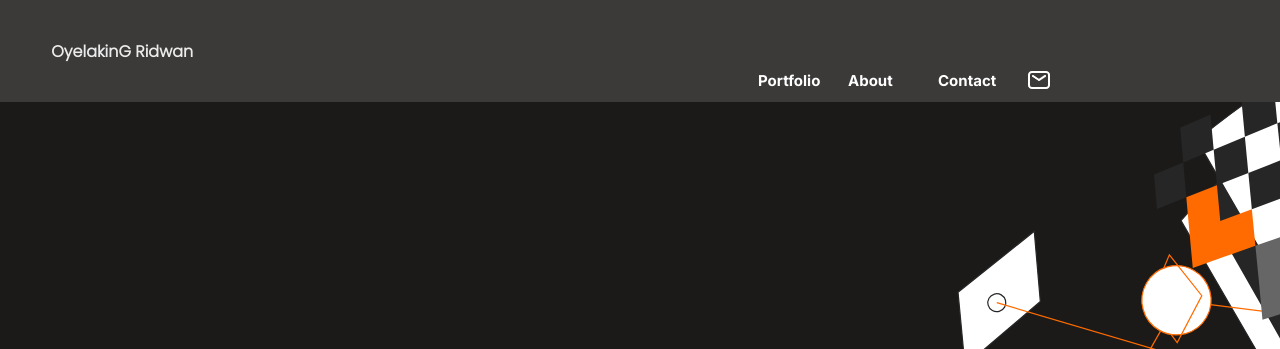
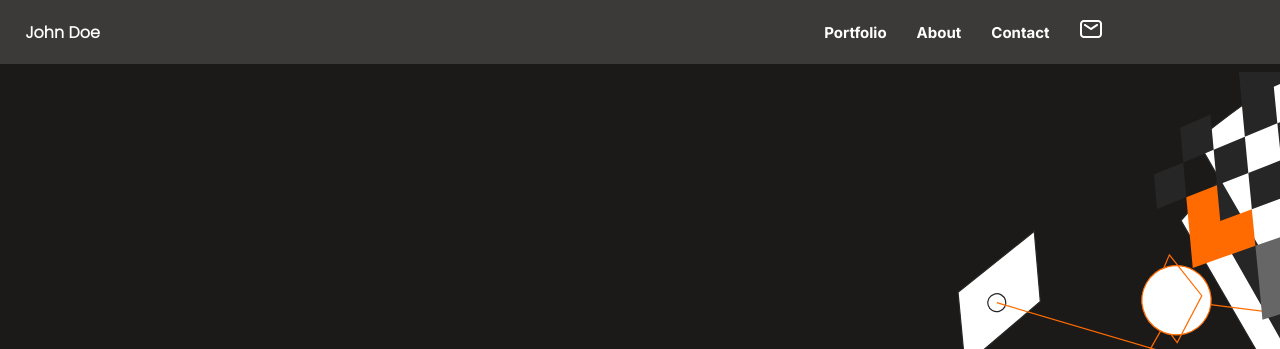
Before and after one commit to oyelakinG9/my_portfolio, a website: page index.html in a window 1280 px wide. Shown: the top 349 px of the page. Drawn offline with Linux system fonts and the light colour scheme.

Commit message:
Revert "Add mobile menu"

```diff
--- a/css/my_portfolio.css
+++ b/css/my_portfolio.css
@@ -43,19 +43,14 @@ body {
   position: absolute;
 }
 
-.nav-link-border {
-  border-bottom: 1px solid #6f6c6b;
-}
-
 header {
   display: flex;
   justify-content: space-between;
+  position: relative;
   width: 100%;
   background: #3c3a39;
   height: 4em;
-  padding: 7%;
-  position: fixed;
-  z-index: 1;
+  padding: 10%;
 }
 
 .logo {
@@ -63,137 +58,14 @@ header {
 }
 
 .logo-link {
-  color: #fff;
+  color: white;
   text-decoration: none;
   font-weight: bold;
-  opacity: 0.9;
-}
-
-.logo-link:hover {
-  color: #fff;
-  opacity: 1;
-  margin-top: -5px;
-  animation: logocolor 9s 1 linear;
-  font-size: 20px;
-}
-
-@keyframes logocolor {
-  100% {
-    filter: hue-rotate(360deg);
-    text-shadow: none;
-  }
-
-  0% {
-    filter: hue-rotate(0deg);
-    text-shadow: 0 0 10px #f55800, 0 0 1px #f55800, 0 0 10px #f55800, 0 0 20px #f55800, 0 0 30px #f55800, 0 0 40px #f55800;
-  }
-}
-
-.navbar {
-  width: 100%;
-  height: 100%;
-  background: #3c3a39;
-  position: fixed;
-  right: 100%;
-  display: flex;
-  justify-content: center;
-  align-items: center;
-  border-radius: 0;
-  transition: right cubic-bezier(1, 0, 0, 1);
-}
-
-.hamburger-menu {
-  width: 20px;
-  height: 16px;
-  background: #3c3a39;
-  position: fixed;
-  top: 25px;
-  right: 20px;
-  cursor: pointer;
-  display: flex;
-  flex-direction: column;
-  justify-content: space-between;
-}
-
-.line {
-  width: 100%;
-  height: 3px;
-  border: 2px solid #acb7c3;
-  transition: all 0.8s;
-}
-
-.change {
-  right: 0;
-}
-
-.change .line-1 {
-  transform: rotateZ(-405deg) translate(-5px, 3px);
-}
-
-.change .line-2 {
-  opacity: 0;
-}
-
-.change .line-3 {
-  transform: rotateZ(405deg) translate(-5px, -4px);
-}
-
-.nav-list {
-  width: 100%;
-  text-align: left;
-  position: absolute;
-  top: 10%;
-  left: 0%;
-}
-
-.nav-item {
-  list-style: none;
-  margin: 25px;
-  width: 90%;
-}
-
-.nav-link {
-  text-decoration: none;
-  color: #fff5e1;
-  font-family: "Inter", sans-serif;
-  font-style: normal;
-  font-weight: bold;
-  font-size: 32px;
-  line-height: 44px;
-  position: relative;
-  padding: 3px 0;
-}
-
-.nav-link::before,
-.nav-link::after {
-  content: "";
-  width: 100%;
-  height: 2px;
-  background-color: #344563;
-  position: absolute;
-  left: 0;
-  transform: scaleX(0);
-  transition: 0.5s;
-}
-
-.nav-link::after {
-  bottom: 0;
-  transform-origin: right;
-}
-
-.nav-link::before {
-  top: 0;
-  transform-origin: left;
-}
-
-.nav-link:hover::before,
-.nav-link:hover::after {
-  transform: scaleX(1);
 }
 
 .my-self {
   background: #1c1a19;
-  padding: 25% 5% 20% 5%;
+  padding: 15% 5%;
   height: 100vh;
 }
 
@@ -254,7 +126,7 @@ header {
   background-image: url("../assets/images/group1.svg");
   width: 8em;
   height: 17em;
-  top: 52%;
+  top: 20.8em;
   right: 0;
 }
 
@@ -651,60 +523,25 @@ button:active {
     margin-right: 23%;
   }
 
-  .nav-link-border {
-    border-bottom: 0 solid #6f6c6b;
-  }
-
   header {
     display: flex;
     justify-content: space-between;
     width: 100%;
     background: #3c3a39;
-    padding: 4%;
+    padding: 2%;
     align-items: center;
     position: fixed;
     z-index: 1;
   }
 
-  .logo-link:hover {
-    color: #fff;
-    opacity: 1;
-    margin-top: -5px;
-    animation: logocolor 9s 1 linear;
-    font-size: 32px;
-  }
-
-  .navbar {
-    z-index: 1;
-    width: 10%;
-    height: 90%;
-    background-color: #6070ff;
-    position: fixed;
-    top: -126px;
-    right: -374px;
-    display: flex;
-    justify-content: center;
-    align-items: center;
-    border-radius: 0;
-    transition: right cubic-bezier(1, 0, 0, 1);
-  }
-
-  .nav-list {
-    position: absolute;
-    left: -600%;
-    top: 27%;
-  }
-
-  .nav-item {
-    list-style: none;
-    margin: 0;
-    width: 130%;
+  #navbar {
+    margin-right: 10%;
   }
 
   .nav-link {
     color: #fff;
     text-decoration: none;
-    margin-right: 6em;
+    margin-right: 2em;
     font-family: "Inter", sans-serif;
     font-weight: 600;
     font-size: 15px;
--- a/index.html
+++ b/index.html
@@ -7,46 +7,28 @@
   <meta name="viewport" content="width=device-width, initial-scale=1.0" />
   <title>OyelakinG's portfolio</title>
   <link rel="stylesheet" href="css/my_portfolio.css" />
-  <!-- Global site tag (gtag.js) - Google Analytics -->
-  <script async src="https://www.googletagmanager.com/gtag/js?id=GA_MEASUREMENT_ID"></script>
-  <!-- <script>
-    window.dataLayer = window.dataLayer || [];
-    function gtag() { window.dataLayer.push(arguments); }
-    gtag('js', new Date());
-
-    gtag('config', 'GA_MEASUREMENT_ID');
-  </script> -->
 </head>
 
 <body>
   <header id="header" class="header">
-    <div class="logo"><a href="#" class="logo-link">OyelakinG Ridwan</a></div>
+    <div class="logo"><a href="#" class="logo-link">John Doe</a></div>
 
     <nav id="navbar" class="navbar">
-      <div class="hamburger-menu d-none-lg">
-        <!-- <img src="assets/images/burger.png" alt="" class="d-none-lg" /> -->
-        <div class="line line-1"></div>
-        <div class="line line-2"></div>
-        <div class="line line-3"></div>
+      <div class="burger">
+        <img src="assets/images/burger.png" alt="" class="d-none-lg" />
       </div>
-      <ul class="nav-list d-flex-lg">
-        <li class="nav-item nav-link-border">
+      <ul class="nav-list list-style-none d-none d-flex-lg">
+        <li class="nav-item">
           <a href="#" class="nav-link">Portfolio</a>
         </li>
-        <li class="nav-item nav-link-border">
-          <a href="#about-us" class="nav-link nav-link-about">About</a>
+        <li class="nav-item">
+          <a href="#about-us" class="nav-link">About</a>
         </li>
-
-        <li class="nav-item nav-link-border">
-          <a href="#contact-us" class="nav-link nav-link-contact">Contact</a>
+        <li class="nav-item">
+          <a href="#contact-us" class="nav-link">Contact</a>
         </li>
-
-
-        <li class="nav-item d-none d-block-lg">
-
         <li class="nav-item">
-
-          <a href="#form" class="nav-link d-none d-block-lg"><img src="assets/images/message-box.png" alt="fantastic-contact-form" /></a>
+          <a href="#form" class="nav-link"><img src="assets/images/message-box.png" alt="fantastic-contact-form" /></a>
         </li>
       </ul>
     </nav>
@@ -64,20 +46,6 @@
     </div>
     <div class="media-icons">
       <ul class="list-style-none d-flex d-block-lg">
-
-        <li class="github"><img src="assets/images/github.png" alt="github" /></li>
-        <li class="linkedin margin-left-5 margin-top-lg">
-          <img src="assets/images/linked_in.png" alt="linkedin" />
-        </li>
-        <li class="sure margin-left-5 margin-top-lg">
-          <img src="assets/images/sure.png" alt="angelist" />
-        </li>
-        <li class="twitter margin-left-5 margin-top-lg">
-          <img src="assets/images/twitter.png" alt="twitter" />
-        </li>
-        <li class="mozilla margin-left-5 margin-top-lg">
-          <img src="assets/images/Vector.png" alt="medium" />
-
         <li class="github"><img src="assets/images/github.png" alt="github"/></li>
         <li class="linkedin margin-left-5 margin-top-lg">
           <img src="assets/images/linked_in.png" alt="linkedin"/>
@@ -90,7 +58,6 @@
         </li>
         <li class="mozilla margin-left-5 margin-top-lg">
           <img src="assets/images/Vector.png" alt="medium"/>
-
         </li>
       </ul>
     </div>
@@ -341,20 +308,18 @@
             <div class="input-line"></div>
           </div>
           <div class="form-control d-none d-block-lg width-40-lg pos-absolute-lastname-lg">
-            <input type="text" placeholder="Last name" id="Lastname" name="name" maxlength="30" />
+            <input type="text" placeholder="Last name" id="Lastname" name="name" maxlength="30"/>
             <div class="input-line"></div>
           </div>
         </div>
 
         <div class="form-control">
-           <input type="email" placeholder="Email address" name="email" id="email" required />
+          <input type="email" placeholder="Email address" name="email" id="email" required/>
           <div class="input-line"></div>
         </div>
 
         <div class="form-control">
-
           <textarea placeholder="Enter text here" id="message" name="message" maxlength="500" rows="7" required></textarea>
-
         </div>
         <button type="submit" class="btn-get">Get It Touch</button>
       </form>
@@ -378,7 +343,6 @@
       </ul>
     </div>
   </section>
-  <script src="./js/my_portfolio.js"></script>
 </body>
 
 </html>
--- a/js/my_portfolio.js
+++ /dev/null
@@ -1,5 +0,0 @@
-const navBar = document.querySelector('.navbar');
-
-navBar.addEventListener('click', () => {
-  navBar.classList.toggle('change');
-});
--- a/package.json
+++ b/package.json
@@ -1,9 +1,5 @@
 {
   "devDependencies": {
-    "babel-eslint": "^10.1.0",
-    "eslint": "^7.32.0",
-    "eslint-config-airbnb-base": "^14.2.1",
-    "eslint-plugin-import": "^2.25.3",
     "hint": "^6.1.9",
     "stylelint": "^13.13.1",
     "stylelint-config-standard": "^21.0.0",
```
Also changed, not shown: .eslintrc.json (deleted), .github/workflows/linters.yml, 1 other file.
